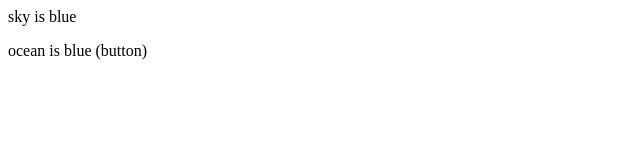
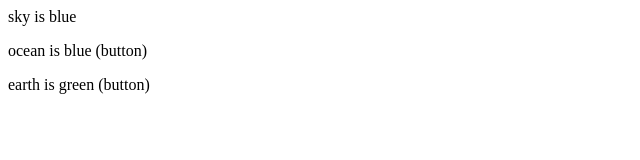
Before and after one commit to Uttam0009/localrepo, a plain HTML site: page Index.html in a window 1280 px wide. Shown: the whole page, without its empty margins (0-640 px from the left). Drawn offline with Linux system fonts and the light colour scheme.

Commit message:
Add green button

```diff
--- a/Index.html
+++ b/Index.html
@@ -1,2 +1,3 @@
 <p>sky is blue</p>
 <p>ocean is blue (button)</p>
+<p>earth is green (button)</p>
```
